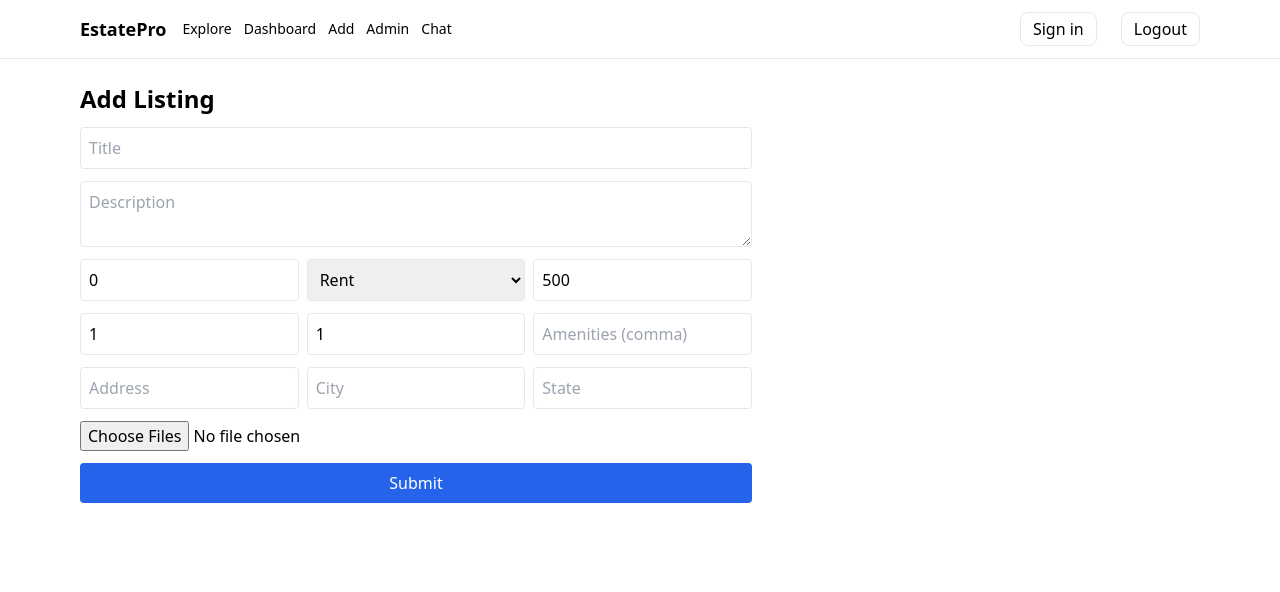
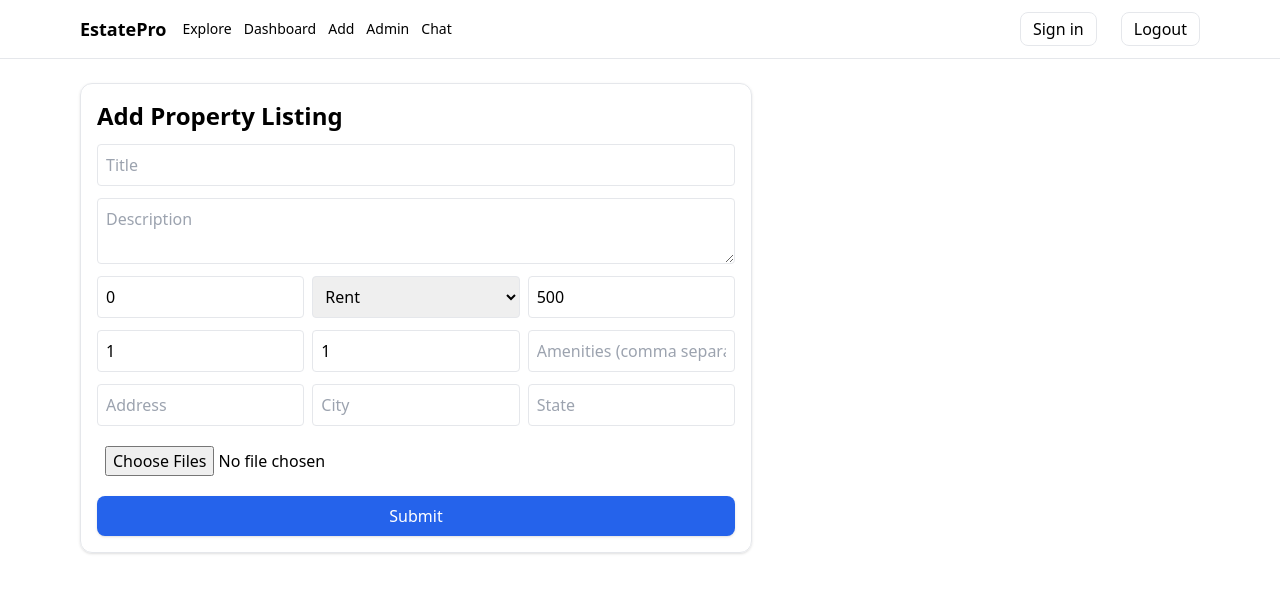
Before and after one commit to amitkumar97097/-Real-Estate-Web-Application, a Next.js app in the folder frontend/: page /properties/add in a window 1280 px wide. Shown: the top 592 px of the page. Built offline with nearby package versions, Linux system fonts and the light colour scheme; no server answers.

Commit message:
Update add.jsx

```diff
--- a/frontend/pages/properties/add.jsx
+++ b/frontend/pages/properties/add.jsx
@@ -13,49 +13,165 @@ export default function AddProperty() {
     amenities: [],
     location: { address: "", city: "", state: "" },
   });
+
   const [files, setFiles] = useState([]);
   const [msg, setMsg] = useState("");
 
   const submit = async (e) => {
-    e.preventDefault(); setMsg("");
+    e.preventDefault();
+    setMsg("");
+
     try {
       await Properties.createFormData(payload, files);
-      setMsg("Submitted for approval");
-    } catch (e) {
-      setMsg("Failed: " + (e.response?.data?.error || "Unknown"));
+      setMsg("✅ Submitted for approval");
+      // reset form after success
+      setPayload({
+        title: "",
+        description: "",
+        price: 0,
+        type: "rent",
+        bedrooms: 1,
+        bathrooms: 1,
+        area: 500,
+        amenities: [],
+        location: { address: "", city: "", state: "" },
+      });
+      setFiles([]);
+    } catch (error) {
+      setMsg("❌ Failed: " + (error.response?.data?.error || error.message || "Unknown error"));
     }
   };
 
   return (
-    <form onSubmit={submit} className="grid gap-3 max-w-2xl">
-      <h1 className="text-2xl font-semibold">Add Listing</h1>
-      {msg && <p className="text-sm text-gray-600">{msg}</p>}
-      <input className="border p-2 rounded" placeholder="Title" value={payload.title} onChange={(e)=>setPayload({...payload, title:e.target.value})}/>
-      <textarea className="border p-2 rounded" placeholder="Description" value={payload.description} onChange={(e)=>setPayload({...payload, description:e.target.value})}/>
+    <form onSubmit={submit} className="grid gap-3 max-w-2xl p-4 border rounded-xl shadow">
+      <h1 className="text-2xl font-semibold">Add Property Listing</h1>
 
+      {msg && <p className="text-sm text-gray-700">{msg}</p>}
+
+      {/* Title & Description */}
+      <input
+        className="border p-2 rounded"
+        placeholder="Title"
+        value={payload.title}
+        onChange={(e) => setPayload({ ...payload, title: e.target.value })}
+      />
+      <textarea
+        className="border p-2 rounded"
+        placeholder="Description"
+        value={payload.description}
+        onChange={(e) => setPayload({ ...payload, description: e.target.value })}
+      />
+
+      {/* Price, Type, Area */}
       <div className="grid grid-cols-3 gap-2">
-        <input className="border p-2 rounded" type="number" placeholder="Price" value={payload.price} onChange={(e)=>setPayload({...payload, price:Number(e.target.value)})}/>
-        <select className="border p-2 rounded" value={payload.type} onChange={(e)=>setPayload({...payload, type:e.target.value})}>
+        <input
+          className="border p-2 rounded"
+          type="number"
+          placeholder="Price"
+          value={payload.price}
+          onChange={(e) => setPayload({ ...payload, price: Number(e.target.value) })}
+        />
+        <select
+          className="border p-2 rounded"
+          value={payload.type}
+          onChange={(e) => setPayload({ ...payload, type: e.target.value })}
+        >
           <option value="rent">Rent</option>
           <option value="sale">Sale</option>
         </select>
-        <input className="border p-2 rounded" type="number" placeholder="Area (sqft)" value={payload.area} onChange={(e)=>setPayload({...payload, area:Number(e.target.value)})}/>
+        <input
+          className="border p-2 rounded"
+          type="number"
+          placeholder="Area (sqft)"
+          value={payload.area}
+          onChange={(e) => setPayload({ ...payload, area: Number(e.target.value) })}
+        />
       </div>
 
+      {/* Bedrooms, Bathrooms, Amenities */}
       <div className="grid grid-cols-3 gap-2">
-        <input className="border p-2 rounded" type="number" placeholder="Bedrooms" value={payload.bedrooms} onChange={(e)=>setPayload({...payload, bedrooms:Number(e.target.value)})}/>
-        <input className="border p-2 rounded" type="number" placeholder="Bathrooms" value={payload.bathrooms} onChange={(e)=>setPayload({...payload, bathrooms:Number(e.target.value)})}/>
-        <input className="border p-2 rounded" placeholder="Amenities (comma)" onChange={(e)=>setPayload({...payload, amenities:e.target.value.split(',').map(s=>s.trim()).filter(Boolean)})}/>
+        <input
+          className="border p-2 rounded"
+          type="number"
+          placeholder="Bedrooms"
+          value={payload.bedrooms}
+          onChange={(e) => setPayload({ ...payload, bedrooms: Number(e.target.value) })}
+        />
+        <input
+          className="border p-2 rounded"
+          type="number"
+          placeholder="Bathrooms"
+          value={payload.bathrooms}
+          onChange={(e) => setPayload({ ...payload, bathrooms: Number(e.target.value) })}
+        />
+        <input
+          className="border p-2 rounded"
+          placeholder="Amenities (comma separated)"
+          value={payload.amenities.join(", ")}
+          onChange={(e) =>
+            setPayload({
+              ...payload,
+              amenities: e.target.value
+                .split(",")
+                .map((s) => s.trim())
+                .filter(Boolean),
+            })
+          }
+        />
       </div>
 
+      {/* Location */}
       <div className="grid grid-cols-3 gap-2">
-        <input className="border p-2 rounded" placeholder="Address" value={payload.location.address} onChange={(e)=>setPayload({...payload, location:{...payload.location, address:e.target.value}})}/>
-        <input className="border p-2 rounded" placeholder="City" value={payload.location.city} onChange={(e)=>setPayload({...payload, location:{...payload.location, city:e.target.value}})}/>
-        <input className="border p-2 rounded" placeholder="State" value={payload.location.state} onChange={(e)=>setPayload({...payload, location:{...payload.location, state:e.target.value}})}/>
+        <input
+          className="border p-2 rounded"
+          placeholder="Address"
+          value={payload.location.address}
+          onChange={(e) =>
+            setPayload({
+              ...payload,
+              location: { ...payload.location, address: e.target.value },
+            })
+          }
+        />
+        <input
+          className="border p-2 rounded"
+          placeholder="City"
+          value={payload.location.city}
+          onChange={(e) =>
+            setPayload({
+              ...payload,
+              location: { ...payload.location, city: e.target.value },
+            })
+          }
+        />
+        <input
+          className="border p-2 rounded"
+          placeholder="State"
+          value={payload.location.state}
+          onChange={(e) =>
+            setPayload({
+              ...payload,
+              location: { ...payload.location, state: e.target.value },
+            })
+          }
+        />
       </div>
 
-      <input type="file" multiple onChange={(e)=>setFiles(Array.from(e.target.files||[]))}/>
-      <button className="px-4 py-2 bg-blue-600 text-white rounded">Submit</button>
+      {/* File Upload */}
+      <input
+        type="file"
+        multiple
+        onChange={(e) => setFiles(Array.from(e.target.files || []))}
+        className="p-2"
+      />
+
+      {/* Submit */}
+      <button
+        type="submit"
+        className="px-4 py-2 bg-blue-600 hover:bg-blue-700 text-white rounded-lg shadow"
+      >
+        Submit
+      </button>
     </form>
   );
 }
```
